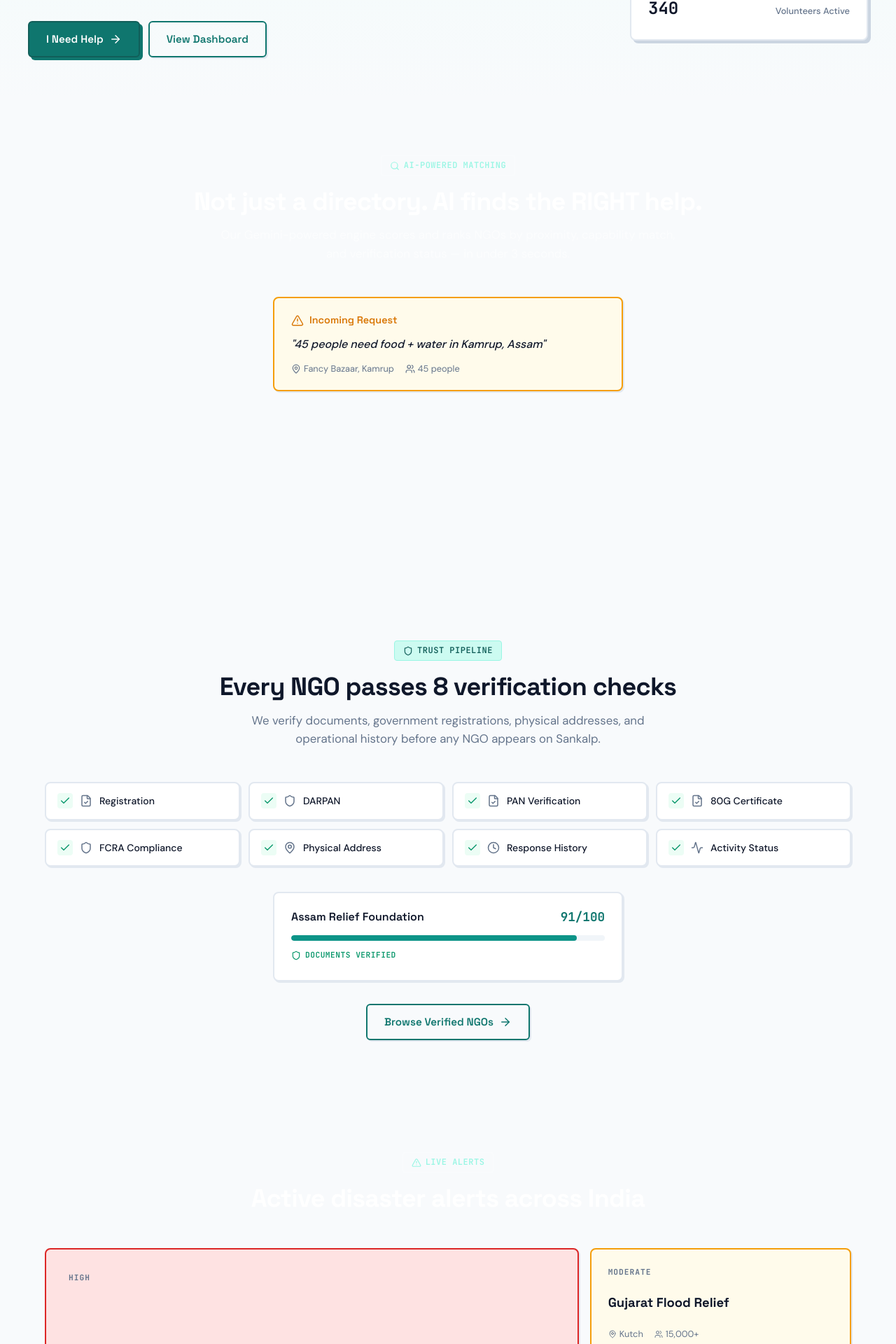
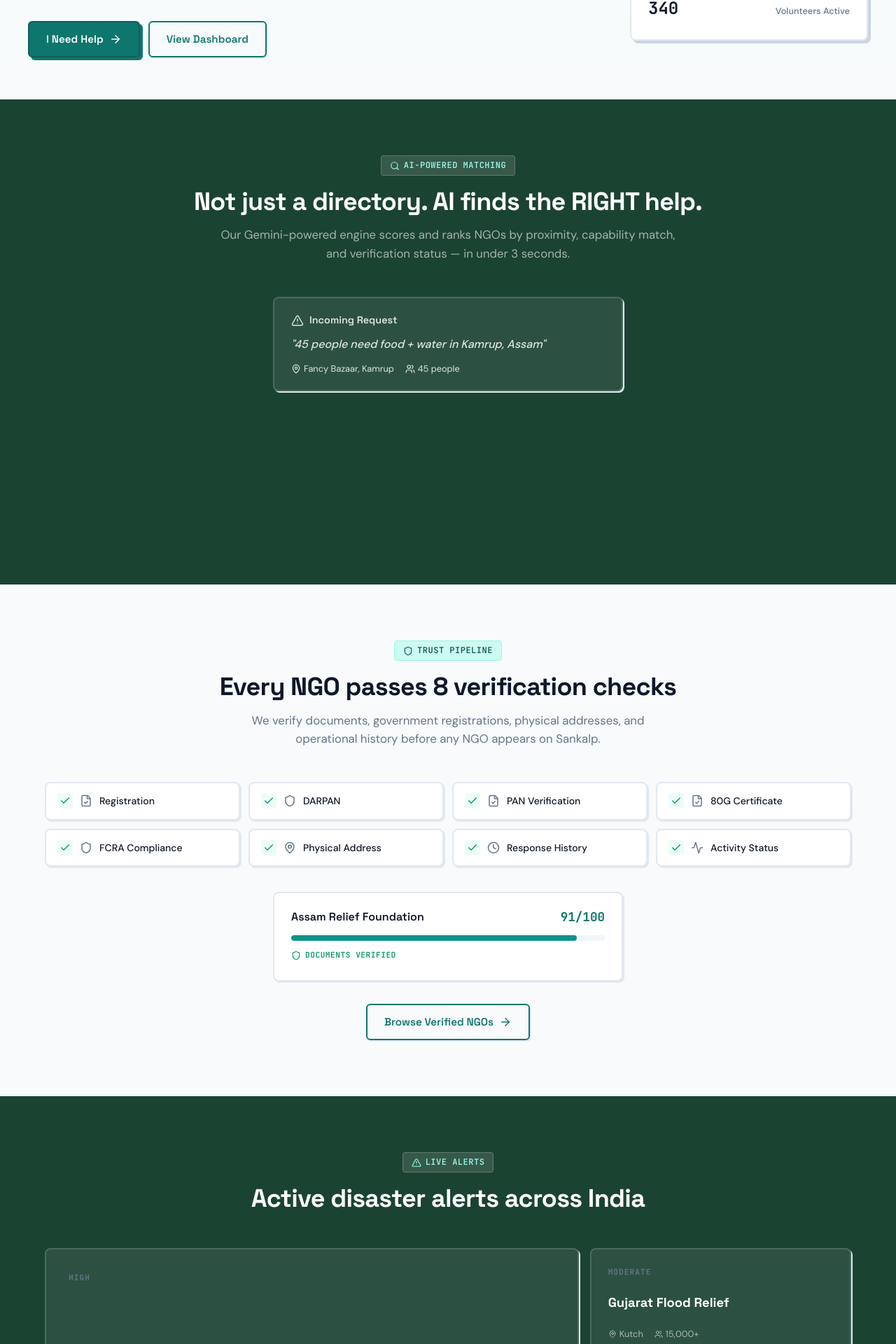
Before and after one commit to ShivenThakker/Sankalp, a Next.js app: page / in a window 1280 px wide. Shown: the part 371-2291 px from the top of the page at 70% size. Built offline with nearby package versions, Linux system fonts and the light colour scheme.

Commit message:
style(ui): use rich dark green (#1B4332) for alternating section backgrounds

```diff
--- a/src/app/page.module.css
+++ b/src/app/page.module.css
@@ -21,10 +21,11 @@
   width: 100%;
 }
 
-.bgTeal {
-  background: var(--color-primary-900);
+.bgDarkGreen {
+  background: #1B4332;
   width: 100%;
 }
+
 
 /* ===== BADGES ===== */
 .badge {
@@ -831,3 +832,31 @@
     font-size: 1.75rem;
   }
 }
+
+/* Cards inside dark green sections */
+.bgDarkGreen .matchCard,
+.bgDarkGreen .matchRequest,
+.bgDarkGreen .matchResultCard {
+  background: rgba(255, 255, 255, 0.08);
+  border-color: rgba(255, 255, 255, 0.15);
+  color: #FFFFFF;
+}
+
+.bgDarkGreen .matchCardHeader,
+.bgDarkGreen .matchCardBody,
+.bgDarkGreen .matchCardMeta {
+  color: rgba(255, 255, 255, 0.85);
+}
+
+.bgDarkGreen .bentoCard {
+  background: rgba(255, 255, 255, 0.08);
+  border-color: rgba(255, 255, 255, 0.15);
+}
+
+.bgDarkGreen .bentoTitle {
+  color: #FFFFFF;
+}
+
+.bgDarkGreen .bentoMeta {
+  color: rgba(255, 255, 255, 0.6);
+}
```
